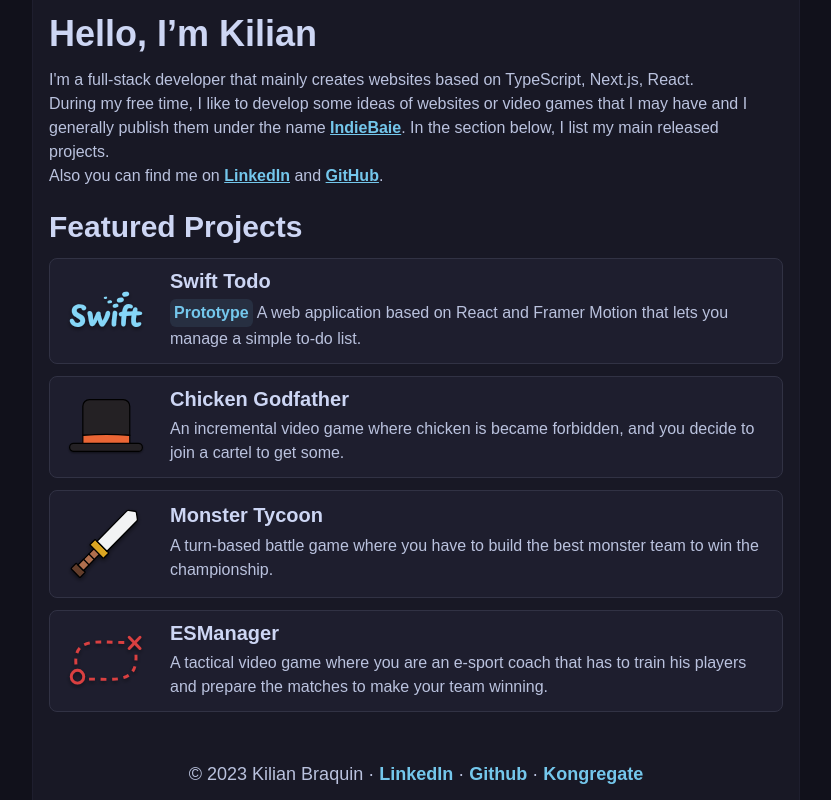
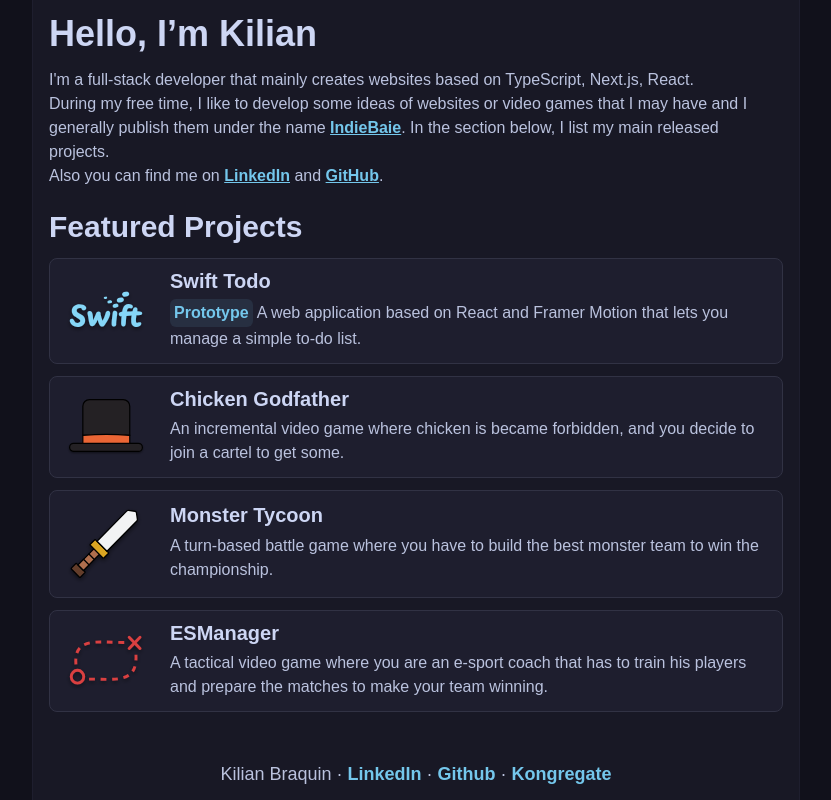
Before and after one commit to kilianbraquin/kbraquin, a Next.js app: page / in a window 1280 px wide. Shown: the whole page, without its empty margins (224-1055 px from the left). Built offline with nearby package versions, Linux system fonts and the light colour scheme; a web font is replaced by a local one.

Commit message:
remove footer date

```diff
--- a/src/app/page.tsx
+++ b/src/app/page.tsx
@@ -79,7 +79,7 @@
         ))}
       </ul>
       <footer className="mt-auto text-center font-heading text-lg text-body [&>a:hover]:underline [&>a]:font-bold [&>a]:text-primary">
-        © 2023 Kilian Braquin ·{" "}
+        Kilian Braquin ·{" "}
         <Link href="https://www.linkedin.com/in/kilian-braquin">LinkedIn</Link>{" "}
         · <Link href="https://github.com/kilianbraquin">Github</Link> ·{" "}
         <Link href="https://www.kongregate.com/accounts/IndieBaie">
```
